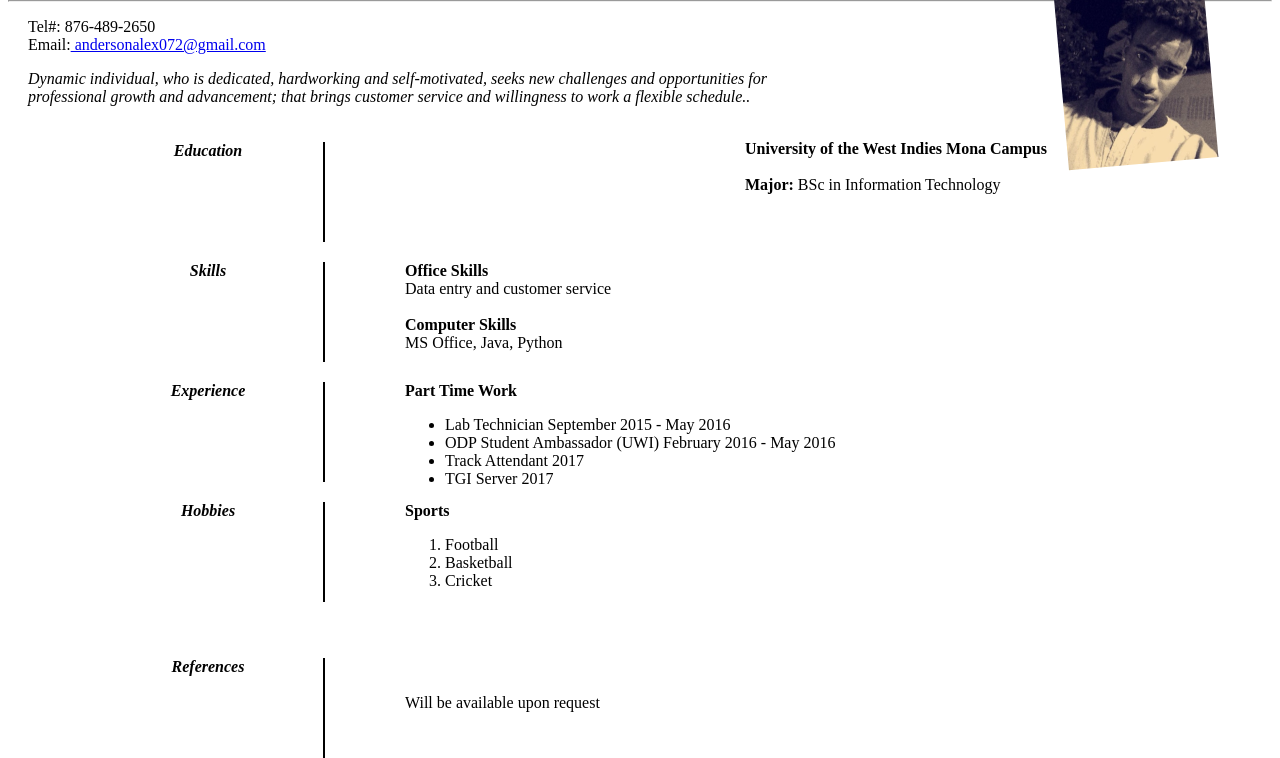
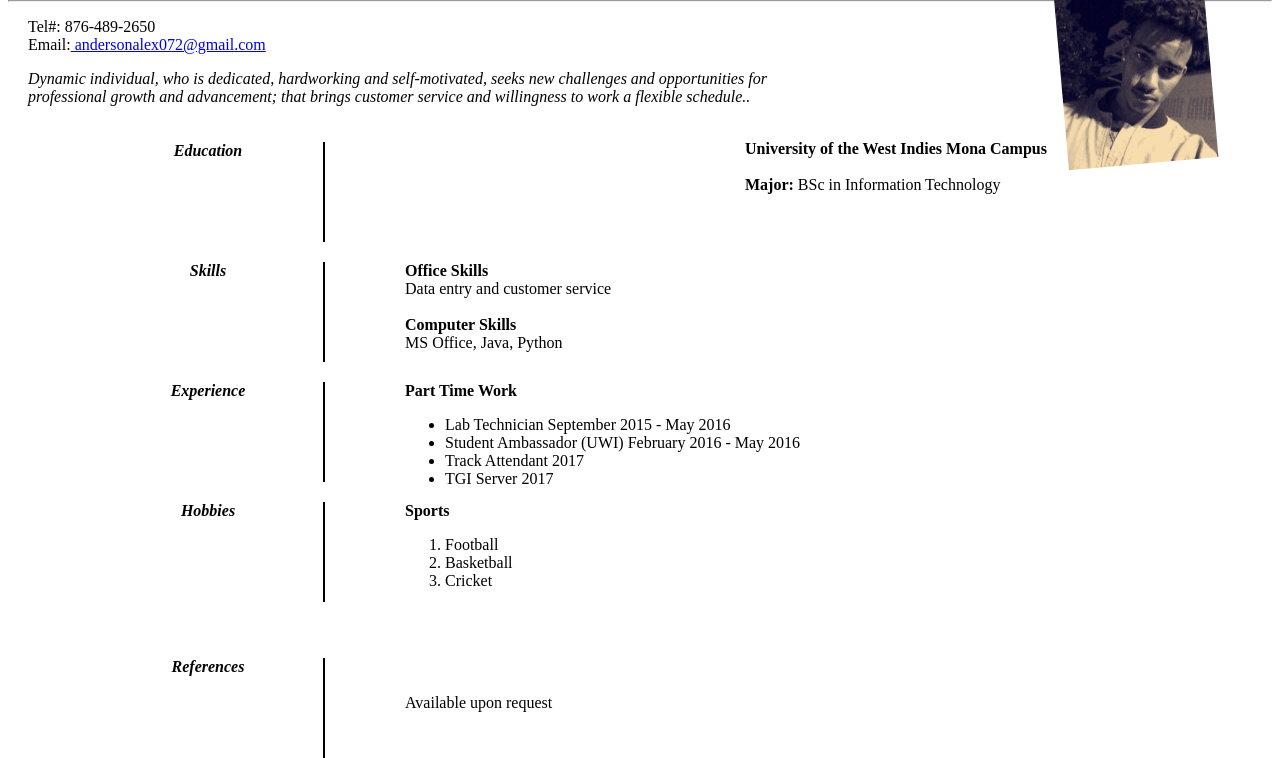
Before and after one commit to alexanderson073/alexanderson073.github.io, a plain HTML site: page index.html in a window 1280 px wide. Shown: the part 81-839 px from the top of the page. Drawn offline with Linux system fonts and the light colour scheme.

Commit message:
Update index.html

```diff
--- a/index.html
+++ b/index.html
@@ -51,7 +51,7 @@
 			<br>
 			                       <ul>
 			                       <li>Lab Technician September 2015 - May 2016</li>
-					       <li>ODP Student Ambassador (UWI) February 2016 - May 2016</li>
+					       <li>Student Ambassador (UWI) February 2016 - May 2016</li>
 					       <li>Track Attendant 2017</li>
 					       <li>TGI Server 2017</li>
 						</ul>
@@ -75,7 +75,7 @@
 	    	<div class="clear"> </div>
 	    	<br><br>
 	   	<div class= "references"> <strong> <em> References </em></strong> </div>
-	   	<div class="references_info"><br><br>  Will be available upon request </div>
+	   	<div class="references_info"><br><br> Available upon request </div>
 
 
 
```
